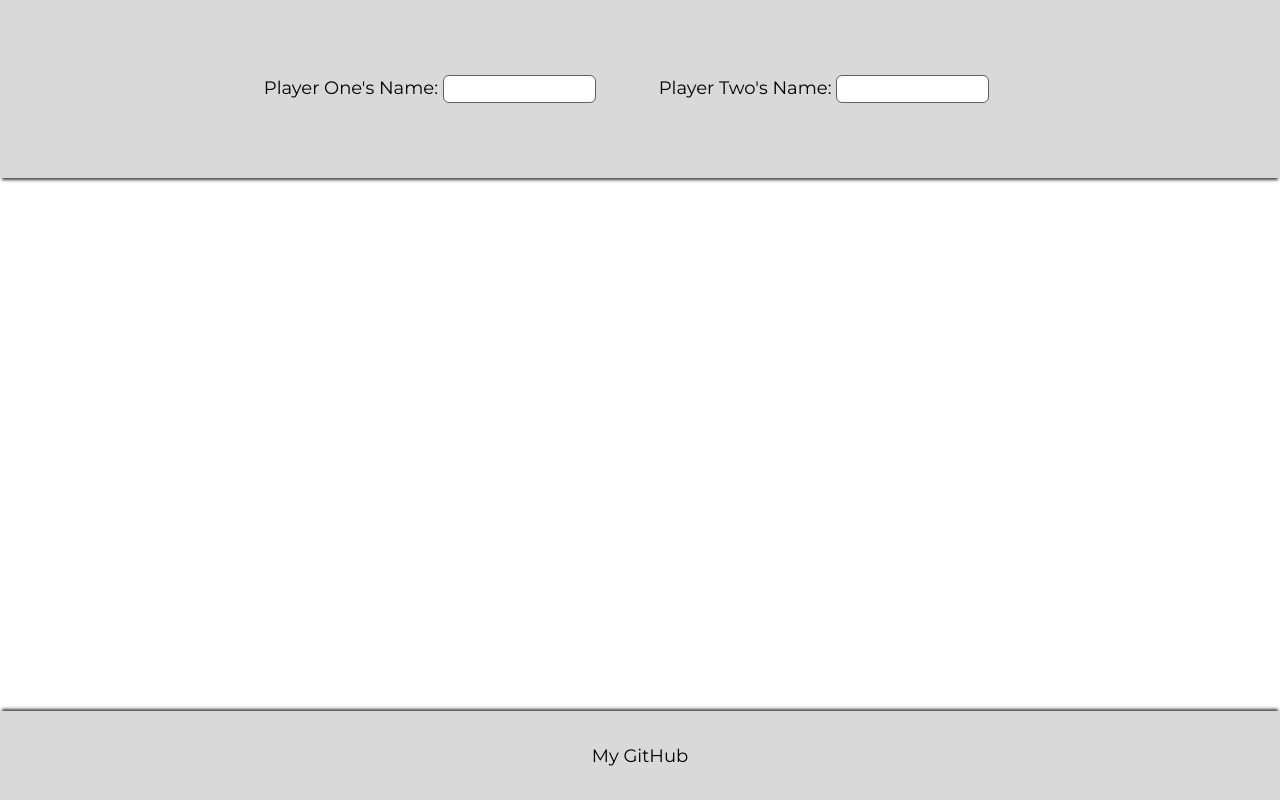
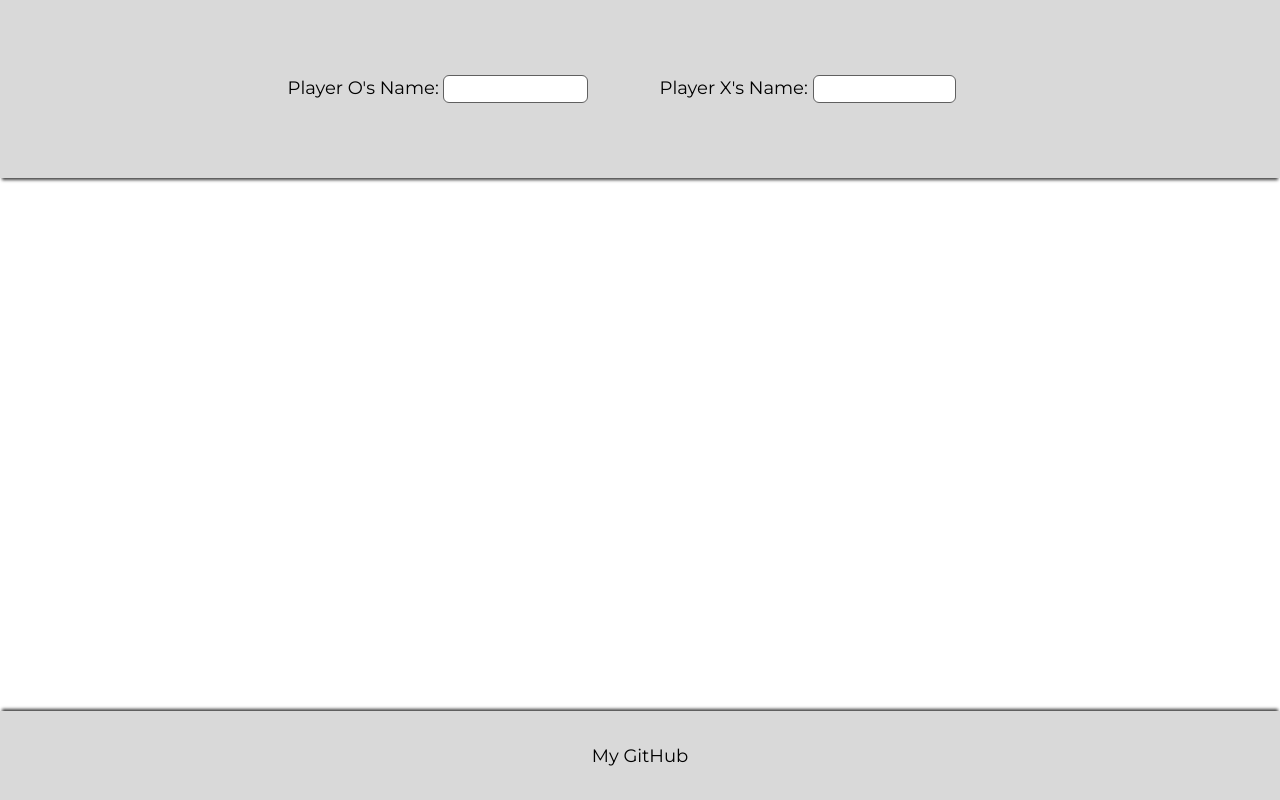
Before and after one commit to Dylan-Gresham/TOP-TicTacToe, a plain HTML site: page index.html in a window 1280 px wide. Drawn offline with Linux system fonts and the light colour scheme.

Commit message:
Change from Player One/Two to Player O/X

```diff
--- a/index.html
+++ b/index.html
@@ -12,11 +12,11 @@
 <body>
     <div id="nameAndTiles">
         <span class="playerSpan">
-            <label for="playerOneName">Player One's Name:</label>
+            <label for="playerOneName">Player O's Name:</label>
             <input type="text" name="playerOneName" id="playerOneName">
         </span>
         <span class="playerSpan">
-            <label for="playerTwoName">Player Two's Name:</label>
+            <label for="playerTwoName">Player X's Name:</label>
             <input type="text" name="playerTwoName" id="playerTwoName">
         </span>
     </div>
```
